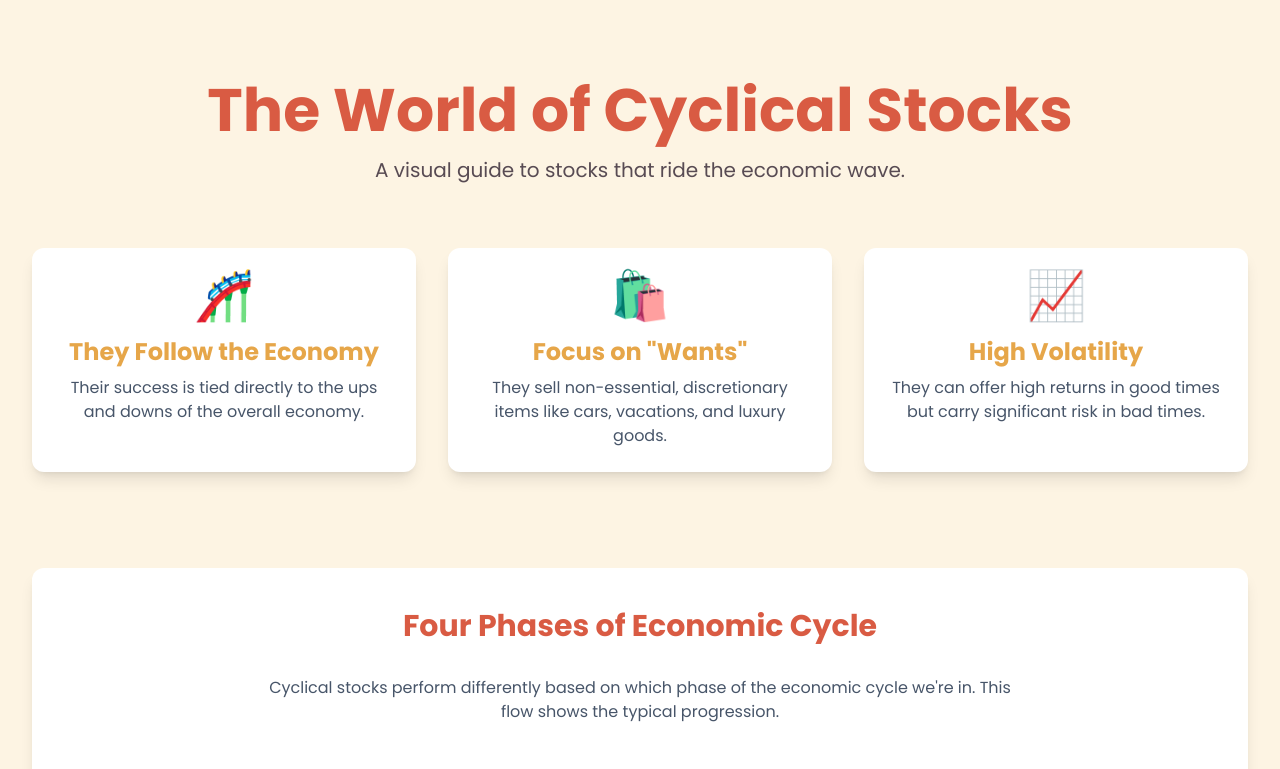
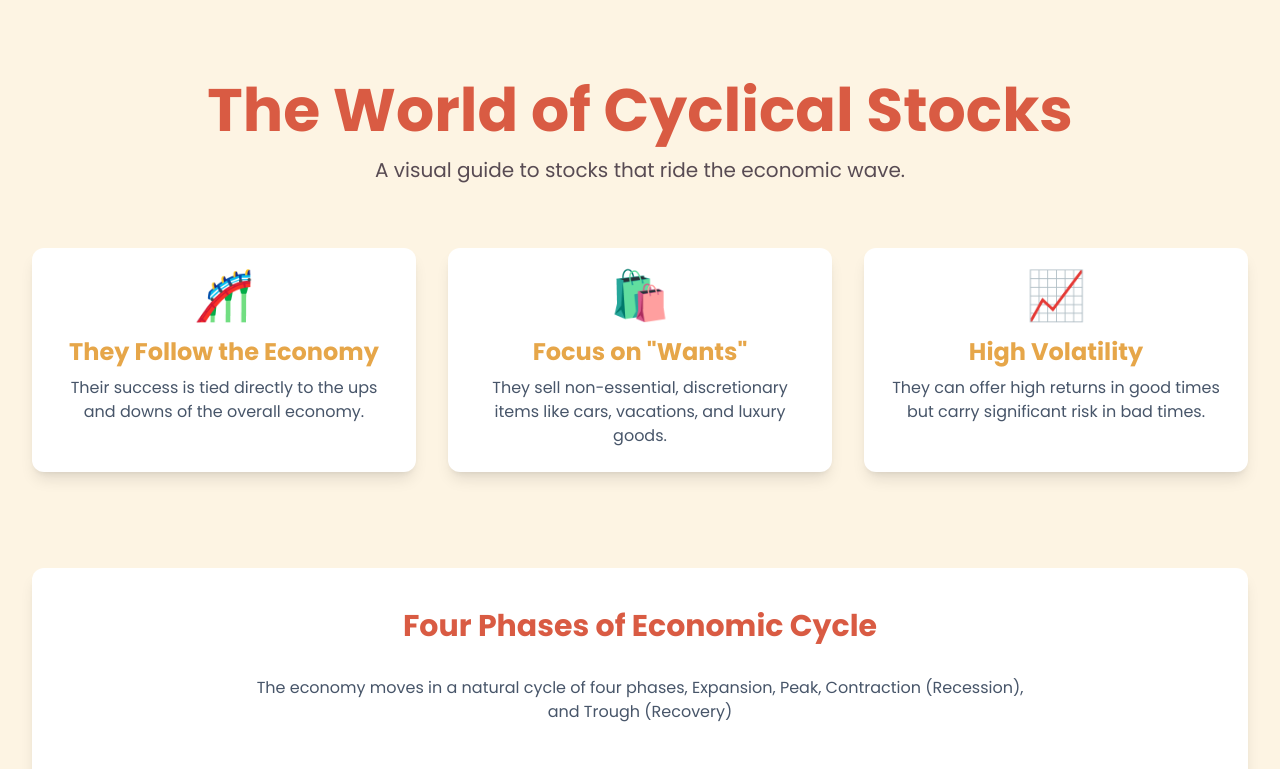
Before and after one commit to yyyprojects/CyclicalStock4, a plain HTML site: page index.html in a window 1280 px wide. Shown: the top 769 px of the page. Drawn offline with nearby package versions, Linux system fonts and the light colour scheme.

Commit message:
Update index.html

```diff
--- a/index.html
+++ b/index.html
@@ -72,7 +72,7 @@
 
         <section class="my-16 md:my-24 bg-white rounded-xl shadow-lg p-6 md:p-10">
             <h2 class="text-3xl font-bold text-center mb-8 text-[#D95B43]">Four Phases of Economic Cycle</h2>
-            <p class="text-center text-slate-600 max-w-3xl mx-auto mb-12">Cyclical stocks perform differently based on which phase of the economic cycle we're in. This flow shows the typical progression.</p>
+            <p class="text-center text-slate-600 max-w-3xl mx-auto mb-12">The economy moves in a natural cycle of four phases, Expansion, Peak, Contraction (Recession), and Trough (Recovery)</p>
             <div class="flex flex-col md:flex-row items-center justify-center space-y-4 md:space-y-0 md:space-x-4">
                 <div class="text-center p-4 flex-1">
                     <div class="bg-[#22A7F0] text-white rounded-full w-24 h-24 flex items-center justify-center mx-auto text-lg font-bold shadow-md">Phase 1</div>
```
